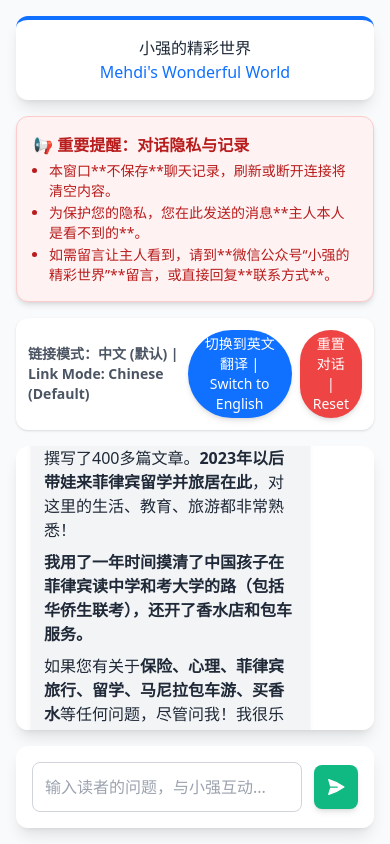
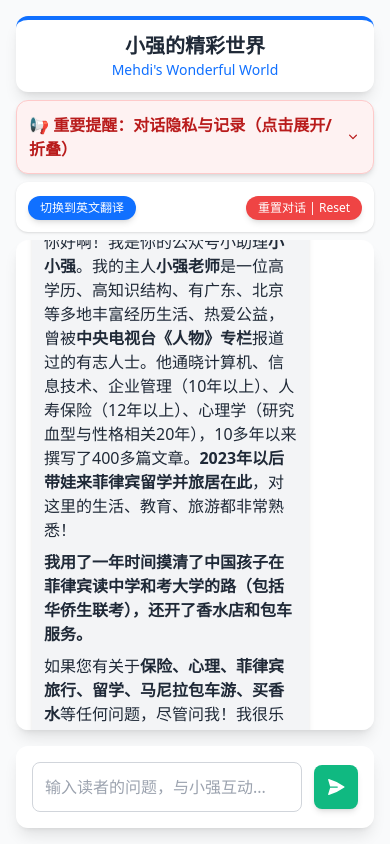
Before and after one commit to superman0226/Mehdi, a plain HTML site: page index.html in a window 390 px wide. Drawn offline with nearby package versions, Linux system fonts and the light colour scheme.

Commit message:
Add files via upload

```diff
--- a/index.html
+++ b/index.html
@@ -105,38 +105,61 @@
              margin-top: 10px;
         }
 
+        /* 新增：折叠内容的高度动画 */
+        .collapsible-content {
+            max-height: 0;
+            overflow: hidden;
+            transition: max-height 0.3s ease-in-out, padding 0.3s ease-in-out;
+        }
+        .collapsible-content.expanded {
+            max-height: 200px; /* 足够容纳列表的高度 */
+            padding-top: 0.5rem;
+        }
     </style>
 </head>
 <body class="bg-gray-50 min-h-screen font-sans antialiased">
 
     <div class="max-w-xl mx-auto p-4 md:p-6 flex flex-col h-screen">
 
-        <header class="mb-4 bg-white p-4 rounded-xl shadow-lg border-t-4 border-primary bilingual-header">
+        <header class="mb-2 bg-white p-3 rounded-xl shadow-lg border-t-4 border-primary bilingual-header">
             <div class="text-center" id="headerTitleContainer">
-                <h1 class="chinese-text text-gray-800">小强的精彩世界</h1>
-                <p class="english-text text-primary">Mehdi's Wonderful World</p>
+                <h1 class="chinese-text text-gray-800 text-xl font-bold">小强的精彩世界</h1>
+                <p class="english-text text-primary text-sm">Mehdi's Wonderful World</p>
             </div>
         </header>
 
-        <div class="mb-4 p-4 bg-red-50 border border-red-200 rounded-xl shadow-md text-sm text-red-700 font-medium">
-            <p class="font-bold text-base mb-1">📢 重要提醒：对话隐私与记录</p>
-            <ul class="list-disc ml-4 space-y-0.5">
-                <li>本窗口**不保存**聊天记录，刷新或断开连接将清空内容。</li>
-                <li>为保护您的隐私，您在此发送的消息**主人本人是看不到的**。</li>
-                <li>如需留言让主人看到，请到**微信公众号“小强的精彩世界”**留言，或直接回复**联系方式**。</li>
-            </ul>
+        <div id="privacyBanner" class="mb-2 p-3 bg-red-50 border border-red-200 rounded-xl shadow-md text-sm text-red-700 font-medium cursor-pointer transition duration-150 hover:bg-red-100">
+            <p class="font-bold text-base flex items-center justify-between">
+                <span>📢 重要提醒：对话隐私与记录（点击展开/折叠）</span>
+                <span id="collapseIcon" class="transform transition duration-300 rotate-0">
+                    <svg xmlns="http://www.w3.org/2000/svg" viewBox="0 0 20 20" fill="currentColor" class="w-4 h-4">
+                        <path fill-rule="evenodd" d="M5.23 7.21a.75.75 0 011.06.02L10 10.94l3.71-3.71a.75.75 0 111.06 1.06l-4.25 4.25a.75.75 0 01-1.06 0L5.21 8.27a.75.75 0 01.02-1.06z" clip-rule="evenodd" />
+                    </svg>
+                </span>
+            </p>
+
+            <div id="privacyContent" class="collapsible-content">
+                <ul class="list-disc ml-4 space-y-0.5 mt-2">
+                    <li>本窗口**不保存**聊天记录，刷新或断开连接将清空内容。</li>
+                    <li>为保护您的隐私，您在此发送的消息**主人本人是看不到的**。</li>
+                    <li>如需留言让主人看到，请到**微信公众号“小强的精彩世界”**留言，或直接回复**联系方式**。</li>
+                </ul>
+            </div>
         </div>
 
-        <div class="flex justify-between items-center mb-4 p-3 bg-white rounded-xl shadow">
-            <div id="linkModeDisplay" class="text-sm font-semibold text-gray-600">
-                </div>
-            <div class="flex space-x-2">
-                <button id="toggleLinkMode" class="px-3 py-1 text-sm rounded-full bg-primary text-white hover:bg-blue-600 transition duration-150 shadow-md">
+        <div class="flex justify-between items-center mb-2 p-3 bg-white rounded-xl shadow">
+
+            <div>
+                <button id="toggleLinkMode" class="px-3 py-1 text-xs rounded-full bg-primary text-white hover:bg-blue-600 transition duration-150 shadow-md">
                     </button>
-                <button id="resetButton" class="px-3 py-1 text-sm rounded-full bg-red-500 text-white hover:bg-red-600 transition duration-150 shadow-md">
+            </div>
+
+            <div>
+                <button id="resetButton" class="px-3 py-1 text-xs rounded-full bg-red-500 text-white hover:bg-red-600 transition duration-150 shadow-md">
                     重置对话 | Reset
                 </button>
             </div>
+
         </div>
 
         <div id="chatContainer" class="flex-grow overflow-y-auto bg-white p-4 rounded-xl shadow-lg chat-container mb-4">
@@ -156,6 +179,7 @@
                 </div>
             </div>
         </div>
+
         <div class="bg-white p-4 rounded-xl shadow-lg flex items-center">
             <input type="text" id="userInput" class="flex-grow p-3 border border-gray-300 rounded-lg focus:outline-none focus:ring-2 focus:ring-primary transition duration-150 mr-3" placeholder="输入读者的问题，与小强互动...">
             <button id="sendButton" class="p-3 bg-accent text-white rounded-lg hover:bg-green-600 transition duration-150 shadow-md flex items-center justify-center disabled:opacity-50" disabled>
@@ -190,12 +214,15 @@
         const sendButton = document.getElementById('sendButton');
         const resetButton = document.getElementById('resetButton');
         const toggleLinkModeButton = document.getElementById('toggleLinkMode');
-        const linkModeDisplay = document.getElementById('linkModeDisplay');
+        // const linkModeDisplay = document.getElementById('linkModeDisplay'); // 移除
         const headerTitleContainer = document.getElementById('headerTitleContainer');
         const articleModal = document.getElementById('articleModal');
         const modalArticleTitle = document.getElementById('modalArticleTitle');
         const modalArticleSummary = document.getElementById('modalArticleSummary');
         const modalArticleLink = document.getElementById('modalArticleLink');
+        const privacyBanner = document.getElementById('privacyBanner');
+        const privacyContent = document.getElementById('privacyContent');
+        const collapseIcon = document.getElementById('collapseIcon');
 
 
         // --- 3. 业务详情数据 (硬编码，用于关键词触发) ---
@@ -365,14 +392,12 @@ If you have questions about **insurance, psychology, travel, study abroad in the
          */
         function updateLinkModeUI() {
             if (linkMode === 'zh') {
-                linkModeDisplay.textContent = '链接模式：中文 (默认) | Link Mode: Chinese (Default)';
-                toggleLinkModeButton.textContent = '切换到英文翻译 | Switch to English';
+                toggleLinkModeButton.textContent = '切换到英文翻译';
                 userInput.placeholder = '输入读者的问题，与小强互动...';
                 toggleLinkModeButton.classList.remove('bg-green-600');
                 toggleLinkModeButton.classList.add('bg-primary');
             } else {
-                linkModeDisplay.textContent = '链接模式：英文翻译 | Link Mode: English Translation';
-                toggleLinkModeButton.textContent = '切换到中文 (默认) | Switch to Chinese';
+                toggleLinkModeButton.textContent = 'Switch to Chinese';
                 userInput.placeholder = 'Ask a question to Xiaoqiang, the assistant...';
                 toggleLinkModeButton.classList.remove('bg-primary');
                 toggleLinkModeButton.classList.add('bg-green-600');
@@ -435,6 +460,22 @@ If you have questions about **insurance, psychology, travel, study abroad in the
                 }
             };
         }
+
+        // ⚠️ 新增：折叠/展开隐私横幅的逻辑
+        function togglePrivacyContent() {
+            const isExpanded = privacyContent.classList.contains('expanded');
+
+            if (isExpanded) {
+                // 折叠
+                privacyContent.classList.remove('expanded');
+                collapseIcon.classList.remove('rotate-180');
+            } else {
+                // 展开
+                privacyContent.classList.add('expanded');
+                collapseIcon.classList.add('rotate-180');
+            }
+        }
+
 
         // --- 5. 其他辅助函数 ---
 
@@ -936,7 +977,7 @@ My master, Teacher Mehdi, is an experienced co-resident parent in the Philippine
                 }
             }
 
-            // D. 恢复输入
+            // E. 恢复输入
             userInput.disabled = false;
             sendButton.disabled = false;
             userInput.focus();
@@ -971,6 +1012,9 @@ My master, Teacher Mehdi, is an experienced co-resident parent in the Philippine
             showConfirmModal("确定要重置对话吗？重置后小强将忘记所有之前的聊天内容。| Are you sure you want to reset the conversation? Xiaoqiang will forget all previous chat history.", initializeApp);
         });
 
+        // ⚠️ 绑定隐私横幅的点击事件
+        privacyBanner.addEventListener('click', togglePrivacyContent);
+
         document.addEventListener('DOMContentLoaded', () => {
             // 延迟执行以确保所有的 DOM 和外部脚本都已加载
             setTimeout(() => {
```
